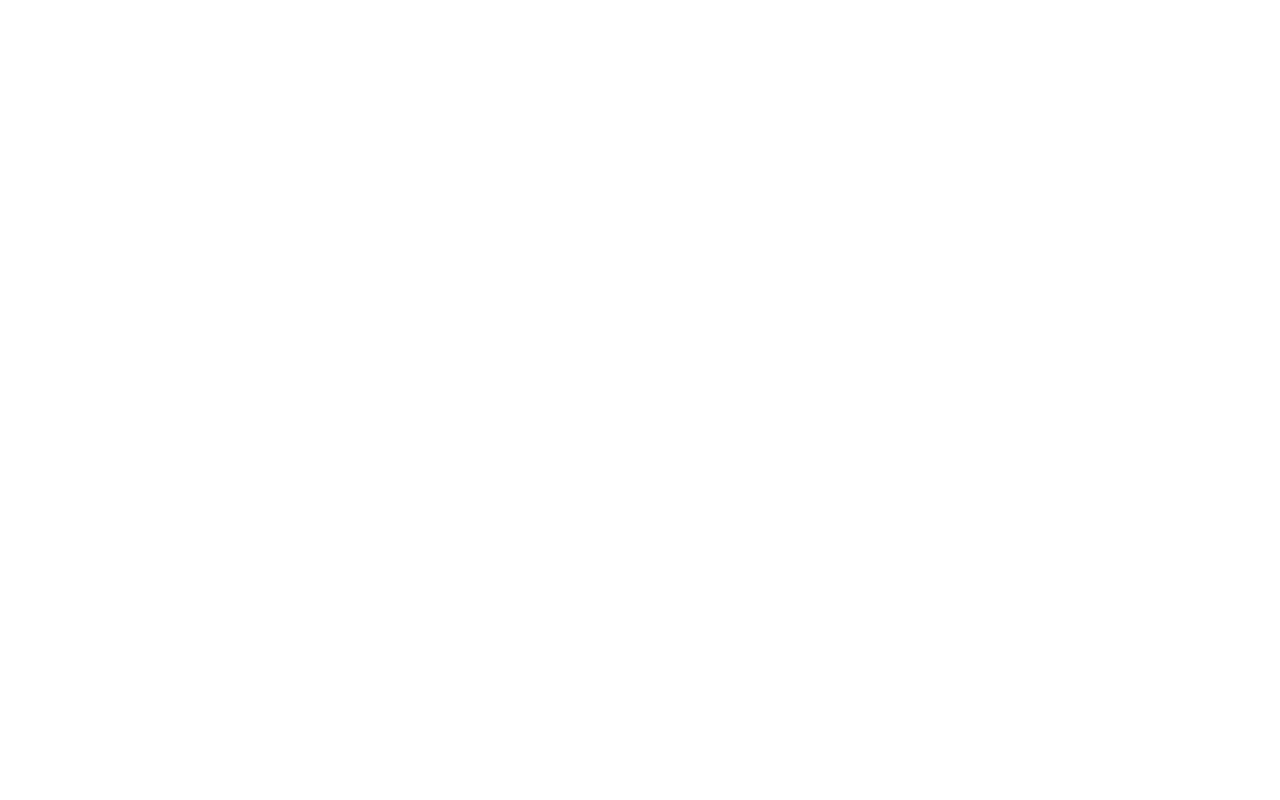
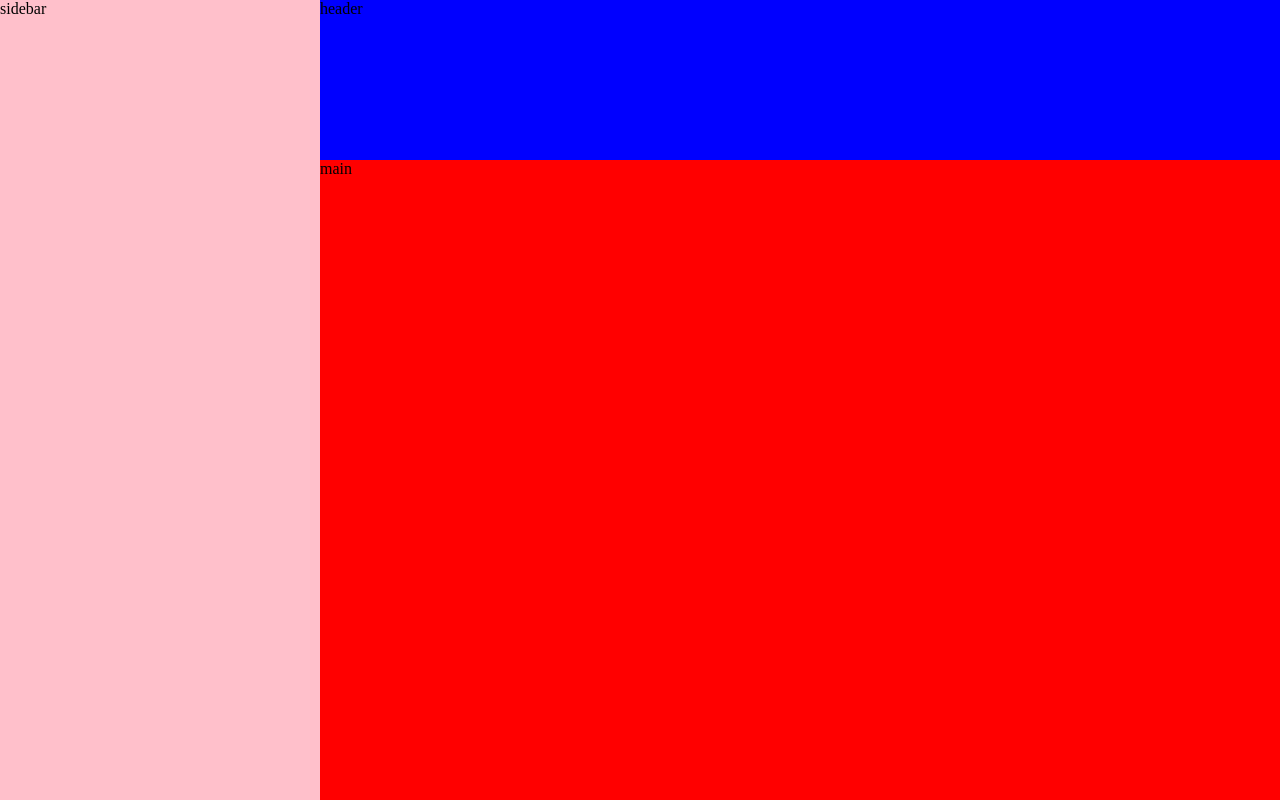
Before and after one commit to ashleyl1u/admin-board, a plain HTML site: page index.html in a window 1280 px wide. Drawn offline with Linux system fonts and the light colour scheme.

Commit message:
Add and format the main html components

```diff
--- a/index.html
+++ b/index.html
@@ -7,6 +7,15 @@
   <link rel="stylesheet" href="./styles.css">
 </head>
 <body>
+  <div class="container">
+    <div class="sidebar">sidebar</div>
+    <div class="header">header</div>
+
+    <div class="main">main</div>
+
+  </div>
+
+
 
 
   <script src="./main.js"></script>
--- a/styles.css
+++ b/styles.css
@@ -0,0 +1,28 @@
+*{
+  padding: 0px;
+  margin: 0px;
+}
+
+.header{
+  background-color: blue;
+  grid-row: 1/2;
+}
+
+.sidebar{
+  background-color: pink;
+  grid-column: 1/2;
+  grid-row:1/6;
+}
+
+.main{
+  background-color: red;
+  grid-row: 2/6;;
+}
+
+.container{
+  height: 100vh;
+  display: grid;
+  grid-template-columns: 1fr 3fr;
+  grid-template-rows: 1fr 4fr;
+
+}
```
